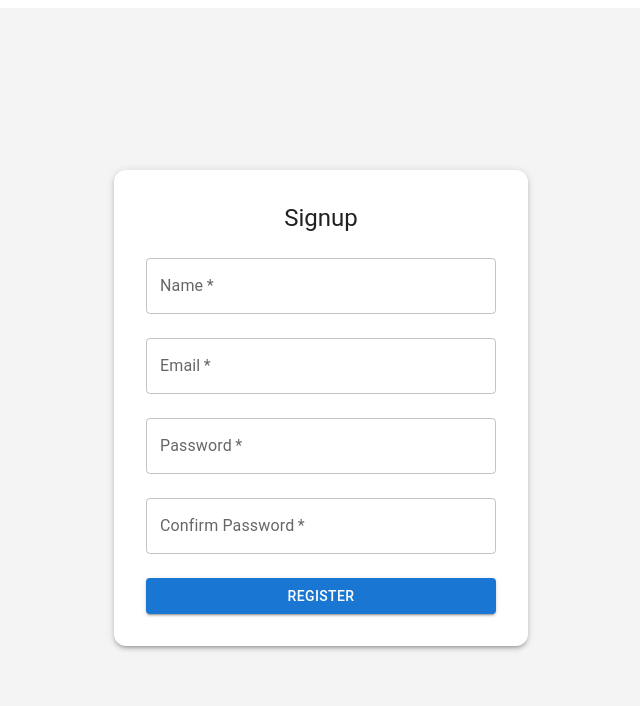
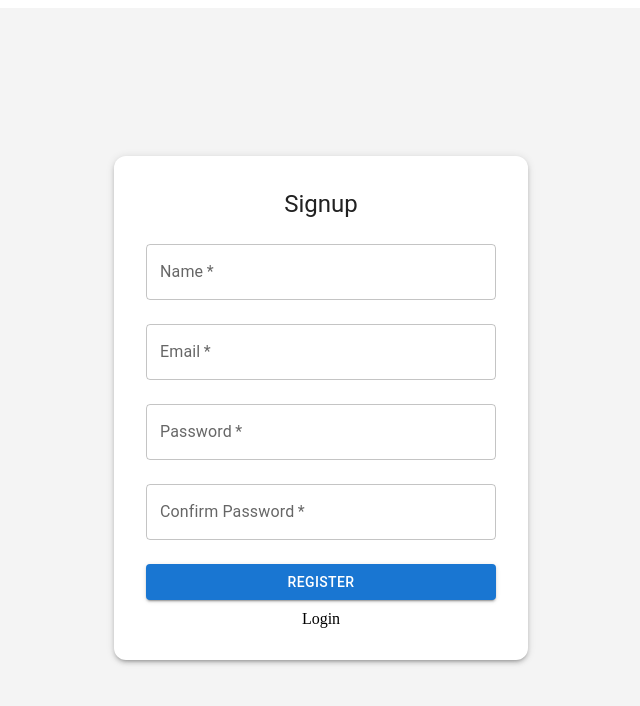
Before and after one commit to deepak2000keshari/Blog, a React (Vite) app: page /Signup in a window 1280 px wide. Shown: the top 706 px of the page, without its empty margins (319-959 px from the left). Built offline with nearby package versions, Linux system fonts and the light colour scheme; no server answers.

Commit message:
put login and sign button

```diff
--- a/src/Website/Layout/pages/Auth/Login.jsx
+++ b/src/Website/Layout/pages/Auth/Login.jsx
@@ -106,6 +106,11 @@ function Login() {
                 "Login"
               )}
             </Button>
+
+              <a href="#" onClick={navigate('/signup')} style={{ textDecoration: "none", color: "Black" , marginTop: 10, display: "block" }}>
+                Register
+              </a>
+
           </form>
         </Paper>
       </Box>
--- a/src/Website/Layout/pages/Auth/Signup.jsx
+++ b/src/Website/Layout/pages/Auth/Signup.jsx
@@ -109,6 +109,9 @@ function Signup() {
                 >
                   Register
                 </Button>
+                <a href="#" onClick={navigate('/signin')} style={{ textDecoration: "none", color: "Black" , marginTop: 10, display: "block" }}>
+                  Login
+              </a>
               </form>
             </Paper>
           </Box>
```
